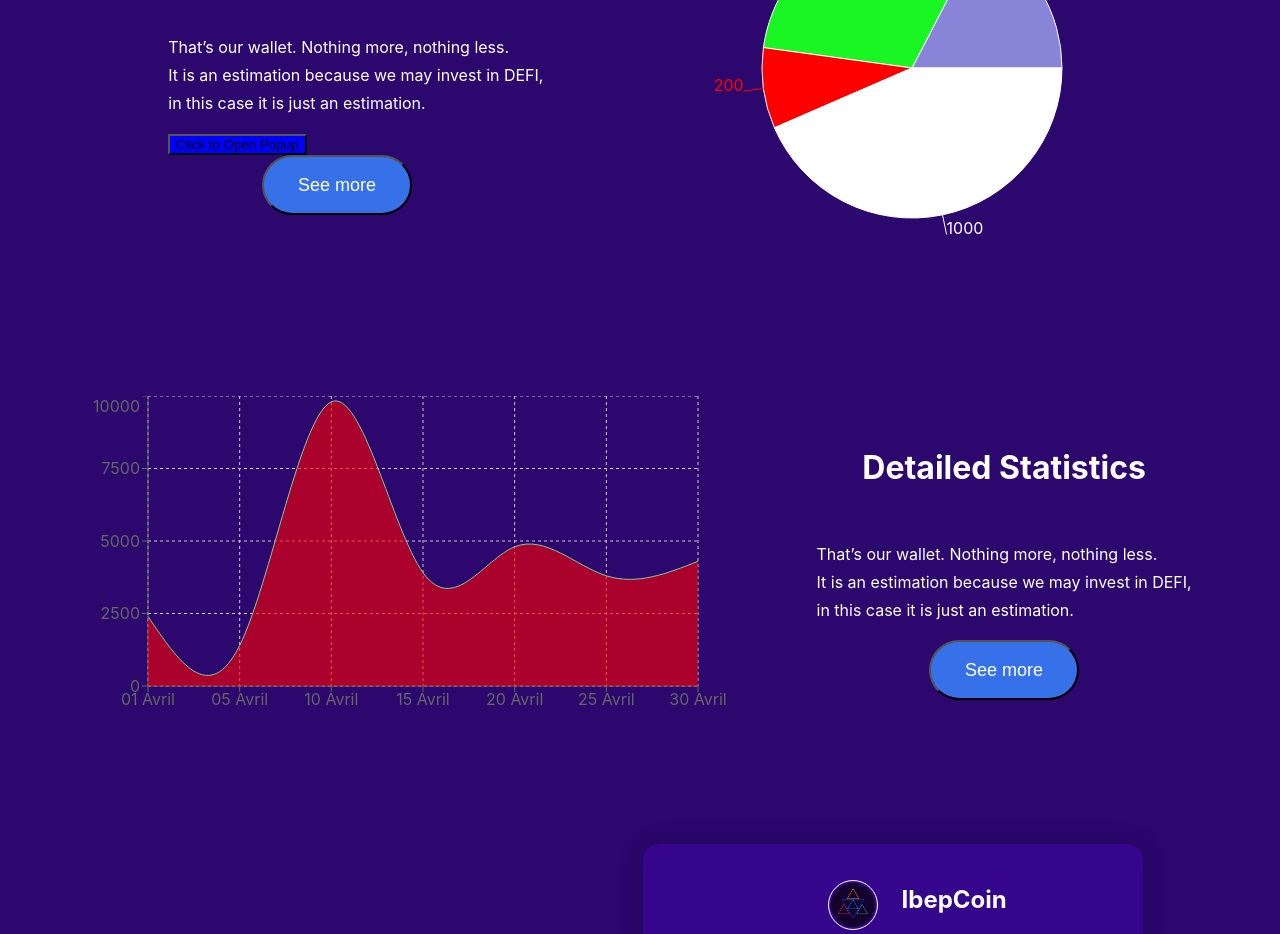
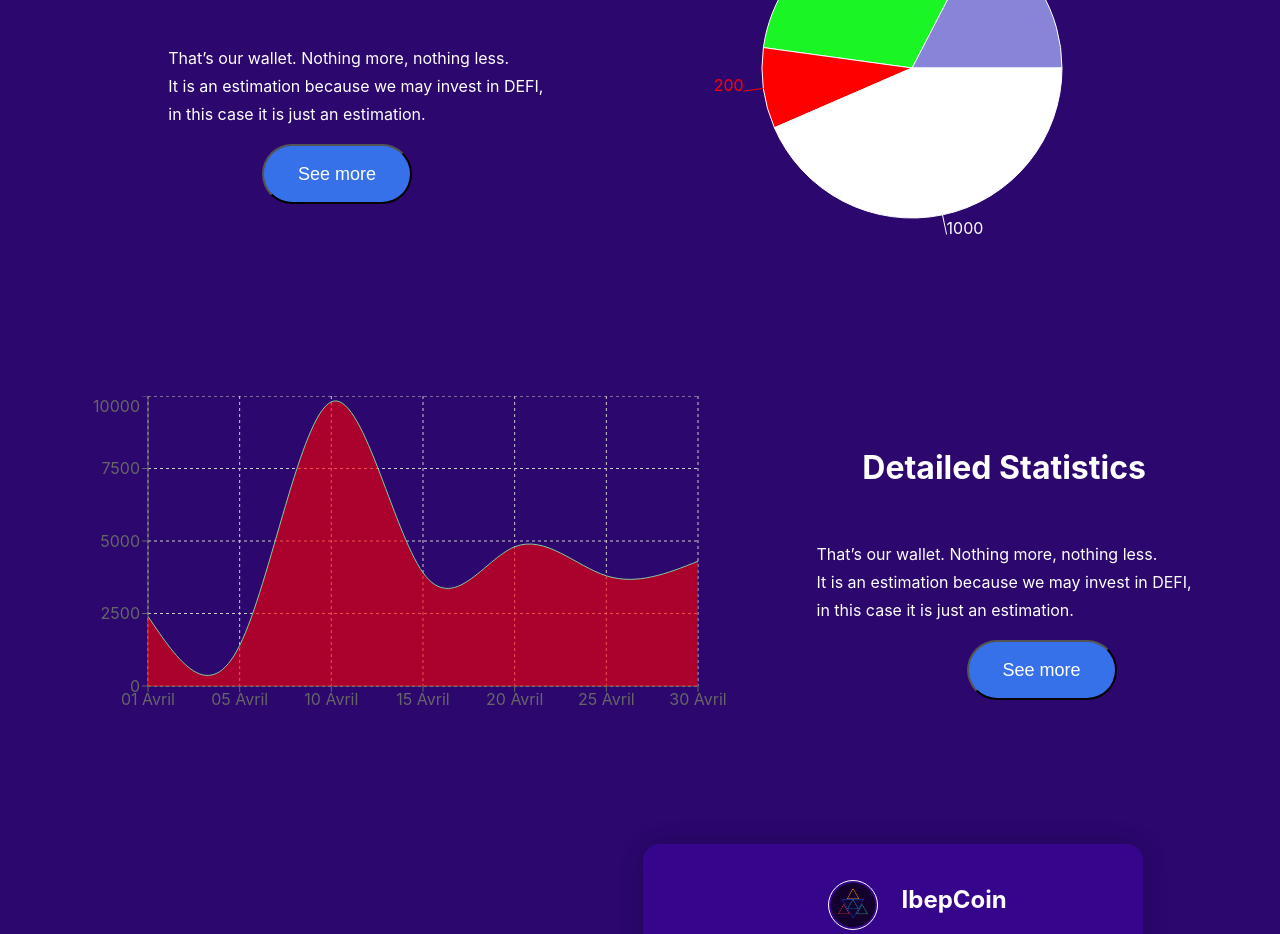
Before and after one commit to HipppB/IsepBee-Website, a React (Create React App) app: page / in a window 1280 px wide. Shown: the part 1840-2774 px from the top of the page. Built offline with nearby package versions, Linux system fonts and the light colour scheme.

Commit message:
see more button

```diff
--- a/src/components/wallets/estimation.js
+++ b/src/components/wallets/estimation.js
@@ -1,5 +1,4 @@
 import React, { useState, useEffect } from "react";
-import Button from "../button/button.js";
 import Popup from "../button/popup.js";
 
 let props = {
@@ -32,8 +31,8 @@ function Estimation() {
       <div>
         <input
         type="button"
-      value="Click to Open Popup"
-      style={{backgroundColor : "blue"}}
+        value="See more"
+        style={{backgroundColor: "#3671E9", width: "150px ", height: "60px", fontSize: "18px", borderRadius: "32px", color: "white", marginLeft : "25%"}}
         onClick={togglePopup}
         />
         {isOpen && <Popup
@@ -44,10 +43,6 @@ We never know how the market can go, investing may leads to loss of money</p>
             handleClose={togglePopup}
           />}
       </div>
-
-      <div className="popup">
-        <Button className="popuptext" onClick={() => togglePopup()} {...props}> Mamamou</Button>
-      </div>
     </div>
   );
 };
--- a/src/components/wallets/statistique.js
+++ b/src/components/wallets/statistique.js
@@ -1,5 +1,5 @@
-import React from "react";
-import Button from "../button/button.js";
+import React, { useState, useEffect } from "react";
+import Popup from "../button/popup.js";
 
 let props = {
   text: "See more",
@@ -11,7 +11,11 @@ let props = {
   color: "white",
 };
 
-const statistique = () => {
+function Statistique() {
+  const [isOpen, setOpen] = useState(false);
+  function togglePopup() {
+    setOpen(!isOpen);
+    }
   return (
     <div
       style={{
@@ -28,10 +32,22 @@ const statistique = () => {
         an estimation.
       </p>
       <div>
-        <Button {...props} />
+        <input
+        type="button"
+        value="See more"
+        style={{backgroundColor: "#3671E9", width: "150px ", height: "60px", fontSize: "18px", borderRadius: "32px", color: "white", marginLeft : "25%"}}
+        onClick={togglePopup}
+        />
+        {isOpen && <Popup
+        content={<><b>Design your Popup</b>
+          <p style={{color:"black"}}>Our past performances don’t reflect our future performances.
+          We never know how the market can go, investing may leads to loss of money</p>
+          </>}
+            handleClose={togglePopup}
+          />}
       </div>
     </div>
   );
 };
 
-export default statistique;
+export default Statistique;
```
Also changed, not shown: src/style/wallet.css (line endings or trailing spaces). Lines whose indentation alone changed are shown as unchanged.
